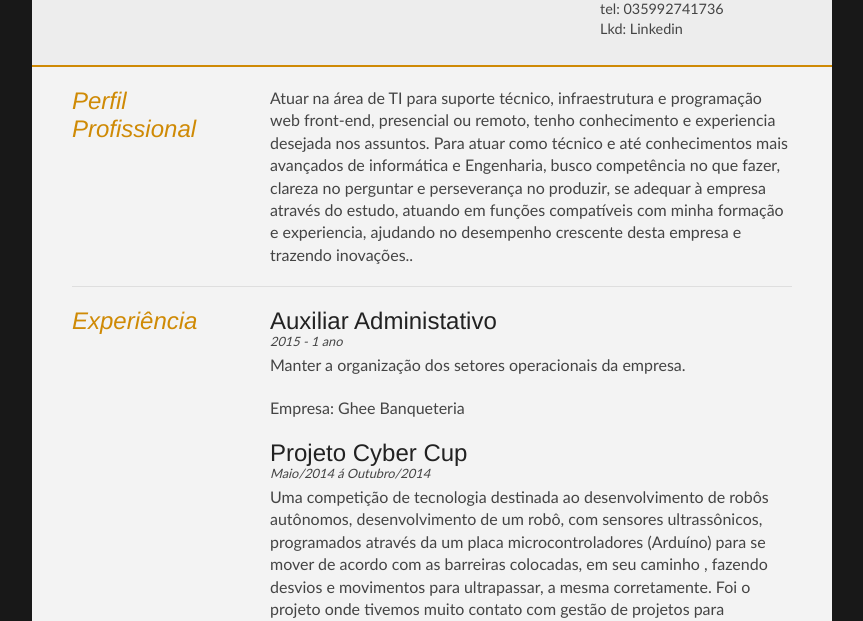
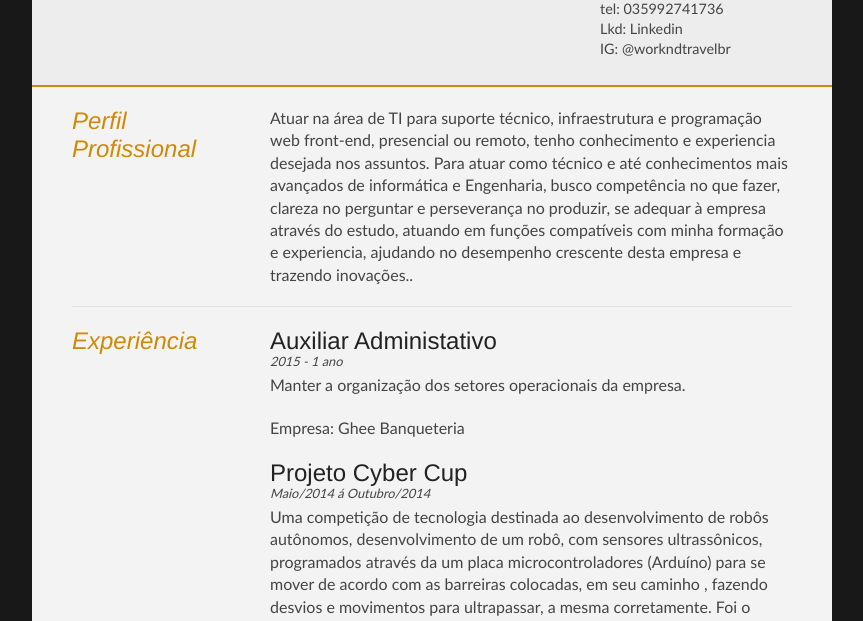
Before and after one commit to afmr0um/afmr0um.github.io, a plain HTML site: page index.html in a window 1280 px wide. Shown: the part 173-794 px from the top of the page, without its empty margins (208-1071 px from the left). Drawn offline with Linux system fonts and the light colour scheme; a web font is replaced by a local one.

Commit message:
Update index.html

```diff
--- a/index.html
+++ b/index.html
@@ -28,6 +28,7 @@
 				<li>web: <a href="http://www.workndtravelbr.com">www.workndtravelbr.com</a></li>
 				<li>tel: 035992741736</li>
 				<li>Lkd: <a href="https://www.linkedin.com/in/alexandre-faria-mattar-1a05a5182">Linkedin</a></li>
+				<li>IG: <a href="https://instagram.com/workndtravelbr" target="_blank">@workndtravelbr</a></li>
 			</ul>
 		</div>
 		<div class="clear"></div>
```
